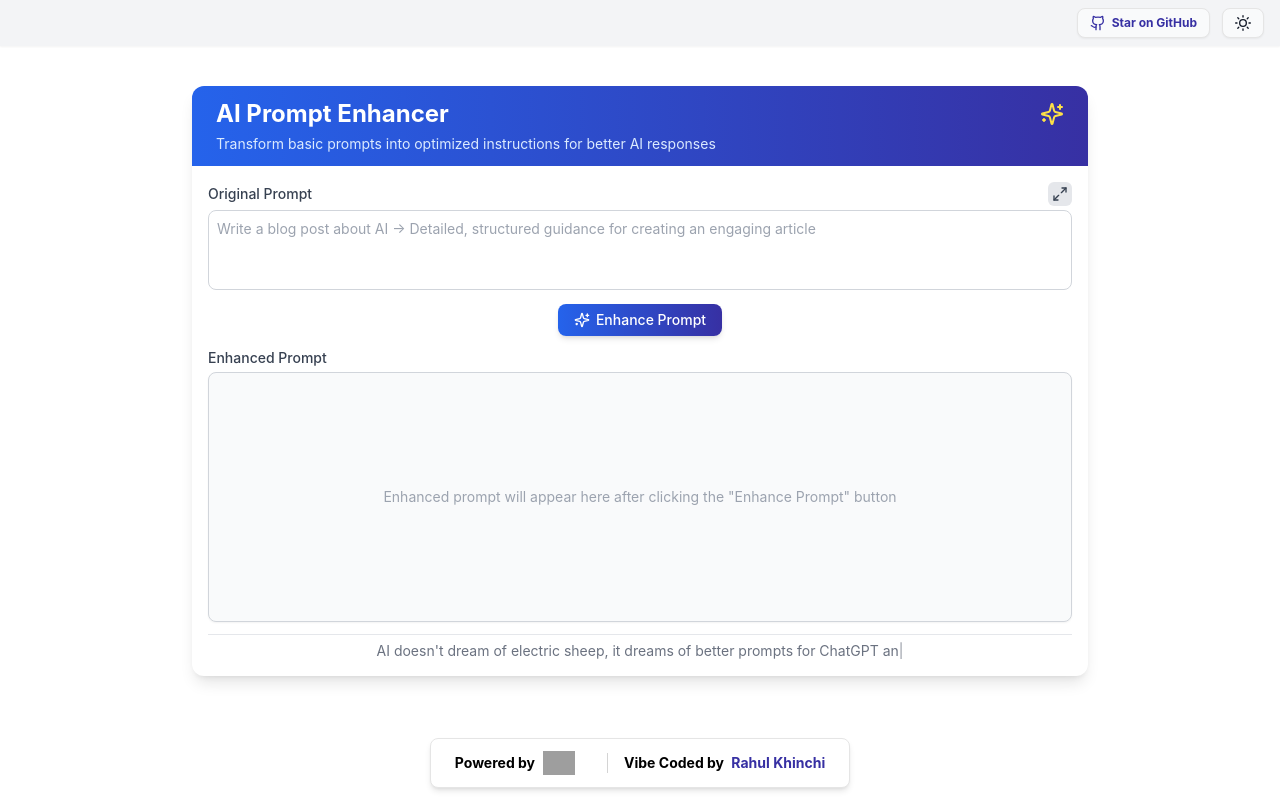
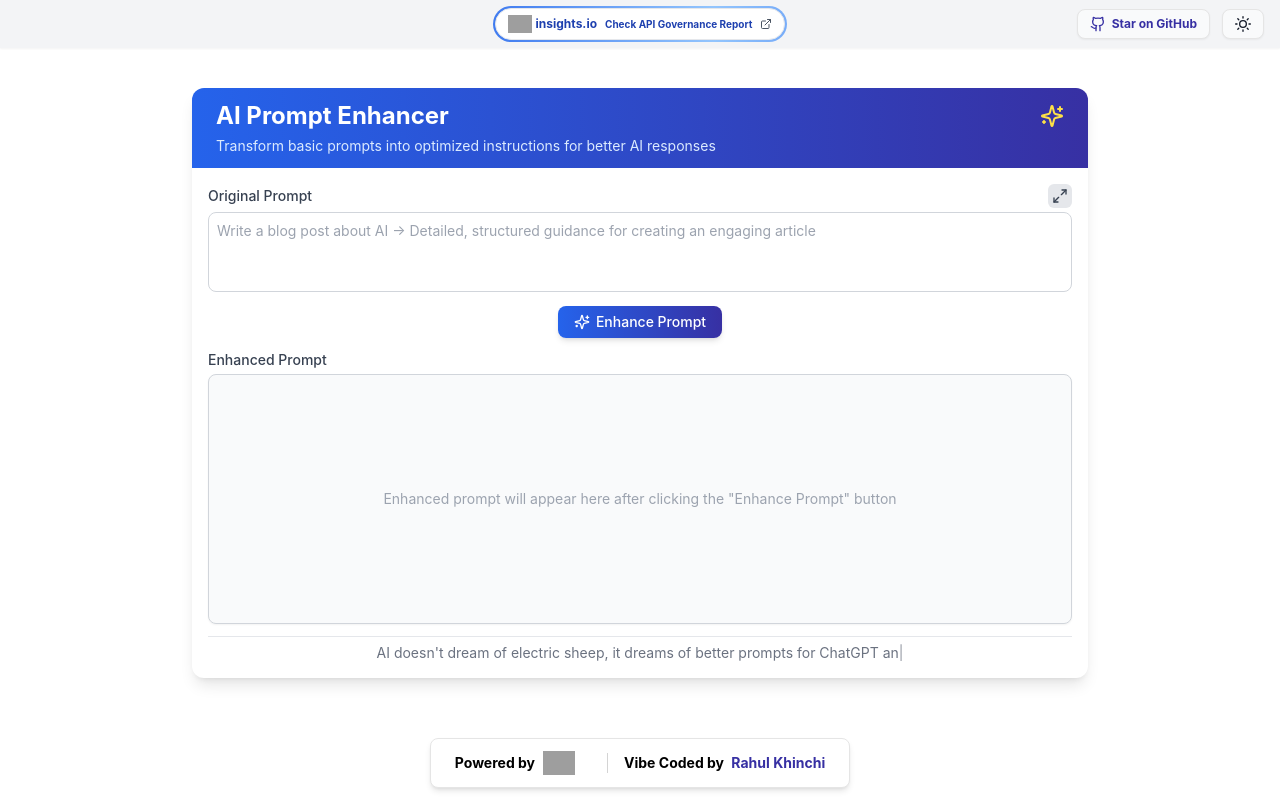
Before and after one commit to Treblle/prompt-enhancer.ai, a React (Create React App) app in the folder frontend/: page / in a window 1280 px wide. Built offline with nearby package versions, Linux system fonts and the light colour scheme; no server answers; grey boxes are pictures that could not be loaded.

Commit message:
Added API Insights to Frontend

```diff
--- /dev/null
+++ b/frontend/src/components/ApiInsightsBanner.jsx
@@ -0,0 +1,61 @@
+import React, { useState, useRef } from 'react';
+import { ExternalLink } from 'lucide-react';
+import ApiInsightsTooltip from './ApiInsightsTooltip';
+
+const ApiInsightsBanner = () => {
+    const [showTooltip, setShowTooltip] = useState(false);
+    const timeoutRef = useRef(null);
+
+    const handleMouseEnter = () => {
+        if (timeoutRef.current) clearTimeout(timeoutRef.current);
+        setShowTooltip(true);
+    };
+
+    const handleMouseLeave = () => {
+        timeoutRef.current = setTimeout(() => {
+            setShowTooltip(false);
+        }, 300);
+    };
+
+    return (
+        <div
+            className="hover-card relative inline-block"
+            onMouseEnter={handleMouseEnter}
+            onMouseLeave={handleMouseLeave}
+        >
+            <div className="hover-card__top rounded-full bg-white dark:bg-gray-950 border border-gray-200 dark:border-gray-700 overflow-hidden">
+                <a
+                    href="https://apiinsights.io/reports/f0761065-71b2-4f1a-8313-e287c9623dc3"
+                    target="_blank"
+                    rel="noopener noreferrer"
+                    className="inline-flex items-center gap-2 text-xs font-bold text-gray-800 dark:text-gray-200 hover:text-gray-900 dark:hover:text-gray-100 transition-colors whitespace-nowrap px-3 py-1.5"
+                >
+                    <div className="flex items-center">
+                        <img
+                            src="https://apiinsights.io/logo.svg"
+                            alt="API Insights"
+                            className="w-6 mr-1"
+                        />
+                        <span className="text-blue-800 dark:text-blue-400 font-bold">insights.io</span>
+                    </div>
+                    <span className="text-blue-800 dark:text-blue-300 text-[10px] font-bold">
+                        Check API Governance Report
+                    </span>
+                    <ExternalLink className="h-3 w-3 text-gray-600 dark:text-gray-400 flex-shrink-0" />
+                </a>
+            </div>
+
+            {/* Animated Border Effect */}
+            <div className="absolute inset-0 rounded-full bg-gradient-to-r from-blue-600 via-blue-300 to-blue-600 bg-[length:200%_100%] animate-[gradient_3s_ease-in-out_infinite] -z-10"></div>
+
+            {/* Tooltip/Expanded Content */}
+            <ApiInsightsTooltip
+                visible={showTooltip}
+                onMouseEnter={handleMouseEnter}
+                onMouseLeave={handleMouseLeave}
+            />
+        </div>
+    );
+};
+
+export default ApiInsightsBanner;
--- /dev/null
+++ b/frontend/src/components/ApiInsightsTooltip.jsx
@@ -0,0 +1,87 @@
+import React from 'react';
+import { Award, ShieldCheck, Zap, CheckCircle, ExternalLink } from 'lucide-react';
+
+const ApiInsightsTooltip = ({ visible, onMouseEnter, onMouseLeave }) => {
+    if (!visible) return null;
+
+    return (
+        <div
+            className="hover-card__bottom absolute top-full left-1/2 transform -translate-x-1/2 mt-1 bg-white dark:bg-gray-800 rounded-lg shadow-lg border border-gray-200 dark:border-gray-700 z-50 w-60 sm:w-72 transition-all duration-500 overflow-hidden"
+            onMouseEnter={onMouseEnter}
+            onMouseLeave={onMouseLeave}
+        >
+            <div className="p-3">
+                <div className="flex justify-between items-center mb-2">
+                    <div className="flex items-center">
+                        <img
+                            src="https://apiinsights.io/logo.svg"
+                            alt="API Insights"
+                            className="h-5 w-5 mr-1"
+                        />
+                        <h3 className="text-sm font-bold text-blue-800 dark:text-blue-400">
+                            insights.io
+                        </h3>
+                    </div>
+                    <Award className="h-4 w-4 text-blue-600 dark:text-blue-400 flex-shrink-0" />
+                </div>
+
+                <div className="bg-blue-50 dark:bg-blue-900/20 p-2 rounded-md mb-2 flex justify-between items-center">
+                    <span className="text-blue-800 dark:text-blue-300 font-bold text-sm">API Score:</span>
+                    <span className="bg-blue-100 dark:bg-blue-800 text-blue-800 dark:text-blue-200 rounded-md px-2 py-0.5 text-sm font-bold">
+                        84/100
+                    </span>
+                </div>
+
+                <div className="space-y-1.5 text-xs">
+                    <div className="flex items-center gap-2">
+                        <CheckCircle className="h-3 w-3 text-green-500 dark:text-green-400" />
+                        <span className="text-gray-800 dark:text-gray-200">AI Ready</span>
+                    </div>
+
+                    <div className="flex items-center justify-between">
+                        <div className="flex items-center gap-2">
+                            <Award className="h-3 w-3 text-purple-600 dark:text-purple-400" />
+                            <span className="text-gray-800 dark:text-gray-200">Design:</span>
+                        </div>
+                        <span className="bg-green-100 dark:bg-green-900/30 text-green-800 dark:text-green-300 rounded-md px-1.5 py-0.5 text-xs font-bold">
+                            B - 86
+                        </span>
+                    </div>
+
+                    <div className="flex items-center justify-between">
+                        <div className="flex items-center gap-2">
+                            <Zap className="h-3 w-3 text-yellow-600 dark:text-yellow-400" />
+                            <span className="text-gray-800 dark:text-gray-200">Performance:</span>
+                        </div>
+                        <span className="bg-red-100 dark:bg-red-900/30 text-red-800 dark:text-red-300 rounded-md px-1.5 py-0.5 text-xs font-bold">
+                            D - 68
+                        </span>
+                    </div>
+
+                    <div className="flex items-center justify-between">
+                        <div className="flex items-center gap-2">
+                            <ShieldCheck className="h-3 w-3 text-blue-600 dark:text-blue-400" />
+                            <span className="text-gray-800 dark:text-gray-200">Security:</span>
+                        </div>
+                        <span className="bg-green-100 dark:bg-green-900/30 text-green-800 dark:text-green-300 rounded-md px-1.5 py-0.5 text-xs font-bold">
+                            B - 84
+                        </span>
+                    </div>
+                </div>
+
+                <div className="mt-2 pt-2 border-t border-gray-200 dark:border-gray-700">
+                    <a
+                        href="https://apiinsights.io/reports/f0761065-71b2-4f1a-8313-e287c9623dc3"
+                        target="_blank"
+                        rel="noopener noreferrer"
+                        className="inline-block w-full text-center bg-blue-600 hover:bg-blue-700 dark:bg-blue-700 dark:hover:bg-blue-600 text-white py-2 px-4 rounded-md text-xs font-medium transition-colors"
+                    >
+                        View the full API Governance Report <ExternalLink className="h-3 w-3 text-white inline ml-1" />
+                    </a>
+                </div>
+            </div>
+        </div>
+    );
+};
+
+export default ApiInsightsTooltip;
--- a/frontend/src/components/AppLayout.jsx
+++ b/frontend/src/components/AppLayout.jsx
@@ -1,5 +1,6 @@
 import React, { useState, useEffect } from 'react';
 import { Github } from 'lucide-react';
+import ApiInsightsBanner from './ApiInsightsBanner';
 
 const GithubStarButton = () => {
     const REPO_URL = 'https://github.com/Treblle/prompt-enhancer.ai';
@@ -89,8 +90,17 @@ const ThemeToggle = () => {
 const AppLayout = ({ children }) => {
     return (
         <div className="flex flex-col min-h-screen bg-white dark:bg-gray-950 text-gray-900 dark:text-gray-100">
-            <header className="bg-gray-100 dark:bg-gray-800 py-2 px-4 flex justify-end items-center gap-2 shadow-sm z-30">
-                <div className="flex gap-3">
+            <header className="bg-gray-100 dark:bg-gray-800 py-1 px-4 flex items-center shadow-sm z-30 relative">
+                {/* Left empty space to balance the right buttons */}
+                <div className="flex-1"></div>
+
+                {/* Center banner */}
+                <div className="flex-1 flex justify-center items-center px-4 py-0.5">
+                    <ApiInsightsBanner />
+                </div>
+
+                {/* Right buttons */}
+                <div className="flex-1 flex justify-end gap-3">
                     <GithubStarButton />
                     <ThemeToggle />
                 </div>
--- a/frontend/src/index.css
+++ b/frontend/src/index.css
@@ -334,3 +334,52 @@ main {
         padding-bottom: max(4rem, env(safe-area-inset-bottom) + 1rem);
     }
 }
+
+/* API Insights Hover Card Effect */
+.hover-card {
+    box-sizing: border-box;
+    overflow: visible;
+    transition: transform 0.3s ease;
+    padding: 2px;
+}
+
+.hover-card:hover {
+    transform: translateY(-2px);
+}
+
+.hover-card__top {
+    z-index: 20;
+    position: relative;
+    transition: all 0.4s ease;
+}
+
+.hover-card__bottom {
+    opacity: 0;
+    max-height: 0;
+    transform: translateY(-10px);
+    pointer-events: none;
+    box-shadow: 0 10px 25px -5px rgba(0, 0, 0, 0.15);
+    transition: all 0.4s ease, opacity 0.3s ease, max-height 0.6s ease, transform 0.4s ease;
+}
+
+.hover-card:hover .hover-card__bottom {
+    opacity: 1;
+    max-height: 500px;
+    transform: translateY(0);
+    pointer-events: auto;
+}
+
+/* Gradient animation keyframes */
+@keyframes gradient {
+    0% {
+        background-position: 0% 50%;
+    }
+
+    50% {
+        background-position: 100% 50%;
+    }
+
+    100% {
+        background-position: 0% 50%;
+    }
+}
--- a/frontend/tailwind.config.js
+++ b/frontend/tailwind.config.js
@@ -1,4 +1,3 @@
-/** @type {import('tailwindcss').Config} */
 module.exports = {
     darkMode: 'class', // Enable class-based dark mode
     content: [
@@ -32,13 +31,22 @@ module.exports = {
                     dark: '#374151'
                 }
             },
-            backgroundColor: {
-                DEFAULT: 'var(--background)',
-                dark: 'var(--background-dark)'
+            backgroundImage: {
+                'gradient-border': 'linear-gradient(to right, #3b82f6, #10b981, #6366f1)',
+                'conic-gradient': 'conic-gradient(from 90deg at 50% 50%, #0058ff 0%, #22263c50%, #0058ff 100%)'
             },
-            textColor: {
-                DEFAULT: 'var(--text)',
-                dark: 'var(--text-dark)'
+            animation: {
+                'spin-slow': 'spin 10s linear infinite',
+                'gradient': 'gradient 10s ease-in-out infinite'
+            },
+            keyframes: {
+                gradient: {
+                    '0%, 100%': { backgroundPosition: '0% 50%' },
+                    '50%': { backgroundPosition: '100% 50%' },
+                }
+            },
+            transitionProperty: {
+                'background': 'background'
             }
         },
     },
```
